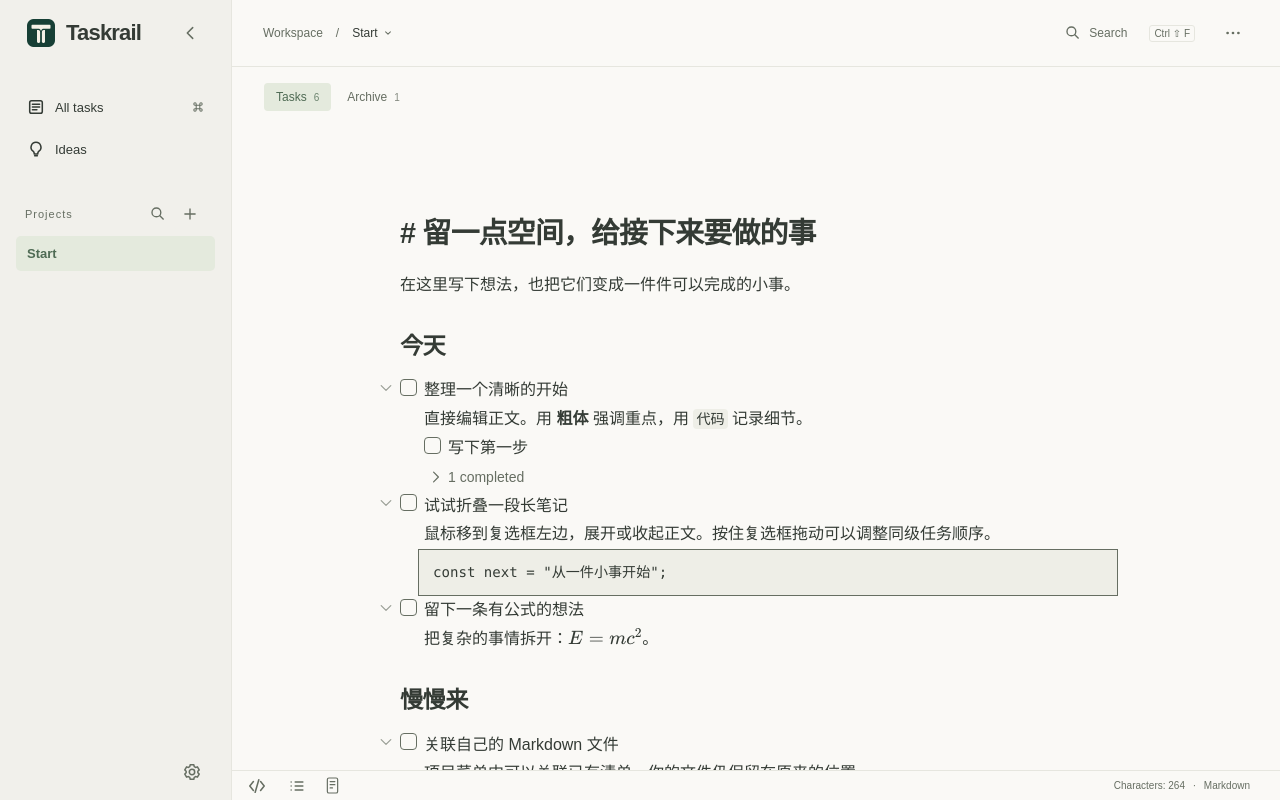
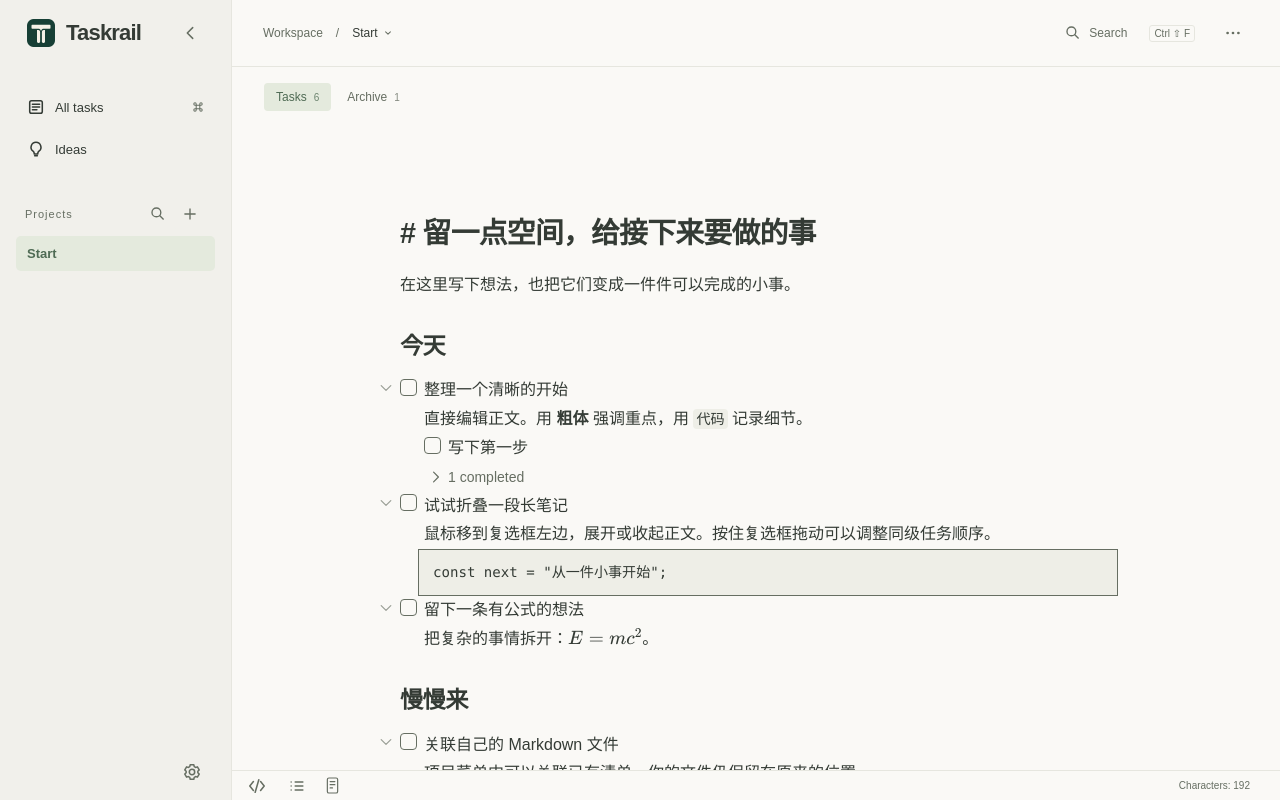
Before and after one commit to Mowonhua/foldmark, a Svelte app: page / in a window 1280 px wide. Built offline with nearby package versions, Linux system fonts and the light colour scheme.

Commit message:
fix: 修正状态栏字数统计口径
- 汉字逐字计数，连续英文、数字及混合串按 1 字统计，标点与空白不计
- 移除状态栏 Markdown 标识和字数按钮悬浮提示
- 同步更新中英文文案与集成测试断言

```diff
--- a/src/App.svelte
+++ b/src/App.svelte
@@ -28,6 +28,7 @@
   import type { ProjectSession, TaskResult } from './lib/session/types';
   import { getHiddenRanges, parseDocument, searchTasks, taskIsArchived } from './lib/markdown';
   import type { DocumentModel, ListItem } from './lib/markdown';
+  import { countWords } from './lib/word-count';
   import { activeOutlineFrom, outlineEntries } from './lib/markdown/outline';
   import { resolveDocumentResource } from './lib/resource-paths';
   import { validateAppConfig } from './lib/config-validation';
@@ -234,8 +235,7 @@
     }
     return text + model.text.slice(position);
   });
-  // 当前分区按非空白 Unicode 码点计数，保留原有 Markdown 标记计数口径。
-  const characterCount = $derived(Array.from(pageText.replace(/\s/gu, '')).length);
+  const characterCount = $derived(countWords(pageText));
   const counts = $derived.by(() => {
     void version;
     if (!active) return { todo: 0, archive: 0 };
@@ -1506,7 +1506,7 @@
           {#if !mobile}<button class="card-button" aria-label={cardMode ? $t("退出卡片模式") : $t("进入卡片模式")} title={cardMode ? $t("退出卡片模式") : $t("进入卡片模式")} aria-pressed={cardMode} disabled={cardTransitioning} onclick={toggleCardMode}><svg width="17" height="19" viewBox="0 0 20 24" fill="none" stroke="currentColor" stroke-width="1.5" stroke-linecap="round" stroke-linejoin="round" aria-hidden="true"><rect x="3.5" y="2.5" width="13" height="19" rx="2"/><path d="M7 7h6M7 11h6M7 15h3"/></svg></button>{/if}
         </div>
         {#if desktop && ['available', 'ready', 'downloading'].includes(updateStatus.kind)}<button onclick={() => openDialog('updates')}>{updateStatus.kind === 'ready' ? $t("更新已就绪") : updateStatus.kind === 'downloading' ? `${$t("正在下载更新…")}${updateDownloadSize}` : $t("发现新版本")}</button>
-        {:else if syncNotice}<button class="sync-status" onclick={() => syncOpen = true}>{syncLabel}</button>{/if}<button aria-label={$t("快捷键")} title={$t("当前页字数（不含空白，包含 Markdown 标记）；点击查看快捷键")} onclick={() => openDialog('help')}>{#if screen === 'project' && active}{$t('{count} 字', { count: characterCount })} <span>·</span> Markdown{:else}{$t("快捷键")}{/if}</button>
+        {:else if syncNotice}<button class="sync-status" onclick={() => syncOpen = true}>{syncLabel}</button>{/if}<button aria-label={$t("快捷键")} onclick={() => openDialog('help')}>{#if screen === 'project' && active}{$t('{count} 字', { count: characterCount })}{:else}{$t("快捷键")}{/if}</button>
       </footer>
     </div>
   </main>
--- a/src/lib/i18n/app-messages.ts
+++ b/src/lib/i18n/app-messages.ts
@@ -95,7 +95,6 @@ export const appMessages: Readonly<Record<string, string>> = {
   "更新已就绪": "Update ready",
   "正在下载更新…": "Downloading update…",
   "发现新版本": "New version available",
-  "当前页字数（不含空白，包含 Markdown 标记）；点击查看快捷键": "Characters on this page (excluding whitespace, including Markdown syntax); click for keyboard shortcuts",
   "项目操作": "Project actions",
   "归档项目": "Archive project",
   "删除项目": "Delete project",
--- /dev/null
+++ b/src/lib/word-count.ts
@@ -0,0 +1,19 @@
+/**
+ * 文件职责：按中文写作工具的字数口径统计文本。
+ * 定义范围：汉字、假名、谚文逐字计数；连续拉丁字母和数字按一个词计数；标点、空白及其他符号不计。
+ */
+
+// 英文词内部的撇号与连字符不拆词，例如 don't、state-of-the-art。
+const COUNTED_TOKEN =
+  /[\p{Script=Han}\p{Script=Hiragana}\p{Script=Katakana}\p{Script=Hangul}]|[\p{Script=Latin}\p{Nd}]+(?:['’\-][\p{Script=Latin}\p{Nd}]+)*|\p{Extended_Pictographic}(?:\uFE0F|\p{Emoji_Modifier}|\u200D\p{Extended_Pictographic})*|\p{Regional_Indicator}{1,2}/gu;
+
+/**
+ * 函数职责：统计文本字数。
+ * 输入说明：任意可见文本，可混排中文、英文、数字、Emoji 与 Markdown 标记。
+ * 输出说明：汉字等表意字符按码点逐字计数，连续字母或数字按一个词计数，标点与空白不产生计数。
+ */
+export function countWords(text: string): number {
+  let count = 0;
+  for (const _match of text.matchAll(COUNTED_TOKEN)) count += 1;
+  return count;
+}
```
Also changed, not shown: 2 other files (tests, documents, lock files or other folders).
